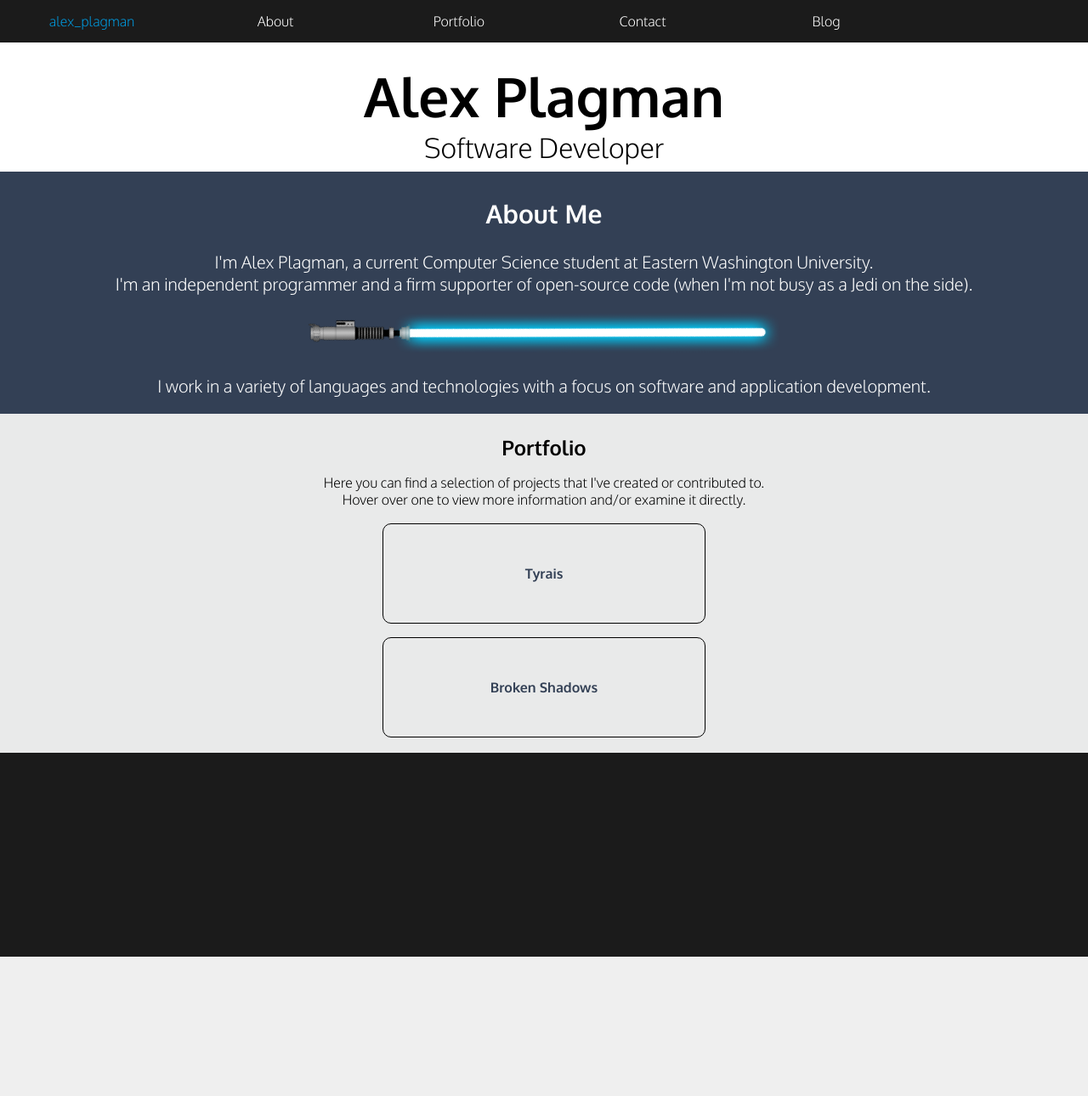
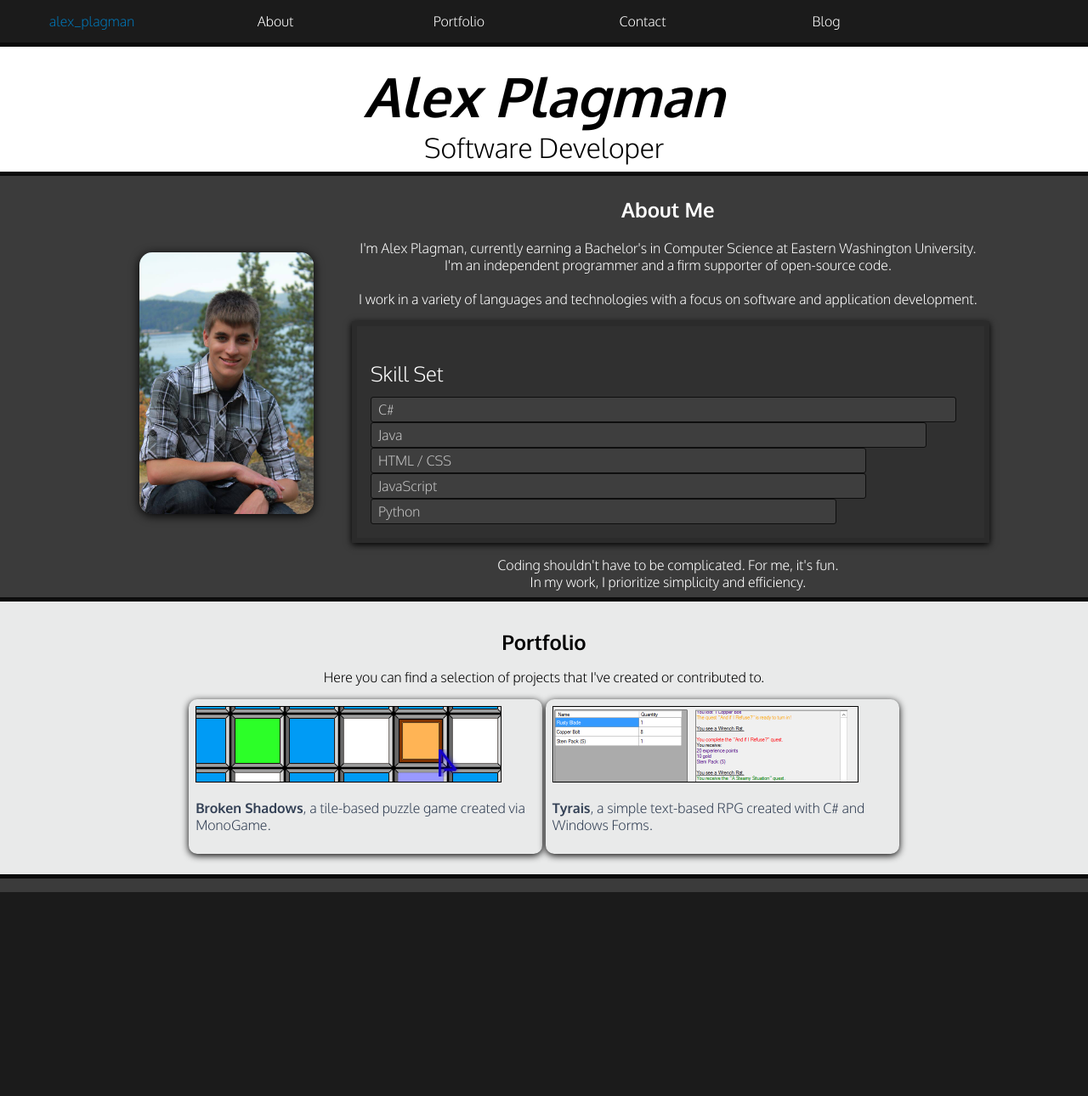
Before and after one commit to natrastellar/website, a web app: file AlexPlagman/index.html in a window 1280 px wide. Shown: the whole page at 85% size. Before the commit the page ends 1126 px from the top, so only its background shows below. Run offline with its HTML, style and script files only (its server is not run), Linux system fonts and the light colour scheme; some libraries are stand-ins or nearby versions.

Commit message:
Main Site v1.1

```diff
--- a/AlexPlagman/blog.html
+++ b/AlexPlagman/blog.html
@@ -14,8 +14,8 @@
                 <li class="navLink"><a href="index.html">Home</a></li>
                 <li class="navLink"><a class="active" href="blog.html">Blog</a></li>
                 <!-- Filler for making the list elements smaller. -->
-                <li id="ignore"></li>
-                <li id="ignore"></li>
+                <li class="ignore"></li>
+                <li class="ignore"></li>
             </ul>
         </header>
         <div id="content">
--- a/AlexPlagman/css/main.css
+++ b/AlexPlagman/css/main.css
@@ -1,34 +1,36 @@
 html{
-    overflow-x: hidden;
     font-family: "Oxygen", sans-serif;
     text-align: center;
 }
 
 body {
     display: block;
+    margin: 0;
     background: #1B1B1B;
+
     color: #000;
-    margin: 0;
 }
 
 /** HEADER **/
 
 header {
     position: fixed;
+    width: 100%;
     height: 50px;
-    width: 100%;
+    border-bottom: 5px solid #0B0B0B;
     background: #1B1B1B;
     z-index: 99;
 }
 
 #menuButton {
+    background: #1B1B1B;
+
     color: #FFF;
-    background-color: #1B1B1B;
     text-align: right;
 }
 
 #brand:hover {
-    color: #09D;
+    color: #0274B3;
 }
 
 #mainNav {
@@ -37,19 +39,20 @@ header {
 
 #mainNav li {
     display: block;
+    padding: 15px 0;
+    background: #1B1B1B;
+
     color: #FFF;
-    background-color: #1B1B1B;
-    padding: 15px 0;
     text-decoration: none;
 
     transition: background-color 0.3s;
 }
 
-#mainNav li:hover:not(#brand):not(#ignore), .active {
-    background-color: #09D;
+#mainNav li:hover:not(#brand):not(.ignore), .active {
+    background-color: #0274B3;
 }
 
-#mainNav li:not(#ignore) {
+#mainNav li:not(.ignore) {
     cursor: pointer;
 }
 
@@ -59,26 +62,31 @@ header {
 
 #mainNav a {
     margin: 0;
+    background: transparent;
+
+    color: white;
     line-height: 50px;
-    color: white;
-    background: transparent;
     text-decoration: none;
 }
 
 /** CONTENT **/
 
 #content {
+    position: relative;
     display: block;
-    position: relative;
     margin: 0;
+    background: #3B3B3B;
     z-index: 2;
+}
+
+section {
+    border-bottom: 5px solid #0B0B0B;
 }
 
 .lead {
     display: block;
-    padding: .25em 0.25em 0;
+    padding: .25em;
     background: #FFF;
-    padding-bottom: .25em;
 
     font-size: 2em;
     font-weight: 300;
@@ -91,21 +99,16 @@ header {
 
 #tagline {
     margin-top: 1em;
+
     font-size: 2em;
     font-weight: 700;
-}
-
-@media all and (max-width: 500px) {
-    .lead {
-        padding-top: 2em;
-        font-size: 1em;
-    }
+    font-style: italic;
 }
 
 #banner {
     display: block;
+    margin-top: 1em;
     padding: 5px 0;
-    margin-top: 1em;
     background: #FFF;
 
     font-size: 1.5em;
@@ -113,135 +116,183 @@ header {
 }
 
 #summary {
-    background: #334055;
+    width: 100%;
+    background: #3B3B3B;
+    padding-bottom: .5em;
+
     color: #fff;
     text-align: center;
-    font-size: 1.25em;
 }
 
-#summary h1 {
+#summary * {
+    display: inline-block;
+    vertical-align: middle;
+}
+
+#self {
+    min-width: 160px;
+    width: 20%;
+    padding: 1em;
+
+    text-align: center;
+}
+
+#self img {
+    width: 80%;
+    border-radius: 15px;
+    box-shadow: 0 2px 12px rgba(0, 0, 0, 1);
+}
+
+#description * {
+    display: block;
+}
+
+#description h1 {
     margin-top: 0;
     padding-top: 1em;
 }
 
-#summary img {
+#description p {
+    margin: 0 .5em;
 }
 
-#summary p {
-    margin-bottom: 0;
-    padding-bottom: 1em;
+#skills {
+    display: block;
+    width: 95%;
+    max-width: 800px;
+    margin: 1em auto;
+    border: 6px solid #2B2B2B;
+    padding: 1em;
+    background: #303030;
+    box-shadow: 0 2px 8px rgba(0, 0, 0, 1);
+
+    text-align: left;
+}
+
+#skills h1 {
+    margin: 0;
+    padding-bottom: .5em;
+    font-weight: normal;
+}
+
+.skillBar {
+    display: block;
+    margin-right: auto;
+    border: 1px solid #000;
+    border-radius: 3px;
+    padding: .25em .5em;
+    background: #444;
+
+    opacity: .7;
+    transition: opacity .5s, background .5s, color .25s;
+}
+
+.skillBar:hover {
+    opacity: 1;
+}
+
+#csharpBar {
+    width: 95%;
+}
+#csharpBar:hover {
+    background: #68217A;
+}
+#javaBar {
+    width: 90%;
+}
+#javaBar:hover {
+    background: #E11F21;
+}
+#cssBar {
+    width: 80%;
+}
+#cssBar:hover {
+    background: #F16529;
+}
+#jsBar {
+    width: 80%;
+}
+#jsBar:hover {
+    background: #FDDA3E;
+    color: #000;
+}
+#pyBar {
+    width: 75%;
+}
+#pyBar:hover {
+    background: #4482B4;
 }
 
 /** PORTFOLIO **/
 
 #portfolio {
-    padding: 0 0.5em;
     position: relative;
+    display: inline-block;
+    width: 100%;
+    margin-bottom: 1em;
+    padding: 0.5em 0;
     background: #E9EAEA;
 }
 
 #portfolio h1 {
+    margin: 0;
     padding-top: 1em;
-    margin: 0;
-}
-
-#gallery {
-    margin: 0 25%;
-    width: 50%;
 }
 
 .galleryItem {
     display: inline-block;
+    width: 400px;
+    margin-bottom: 1em;
+    border-radius: 10px;
+    padding: .5em;
     background: #E9EAEA;
-    border: 1px solid #000;
-    border-radius: 10px;
-    padding: 2em;
-    margin-bottom: 1em;
-    width: 50%;
+    box-shadow: 0 2px 8px rgba(0, 0, 0, 1);
 
     color: #334055;
-    font-weight: bold;
+    cursor: pointer;
     list-style: none;
+    text-align: left;
 
     transition: background .5s, color .25s;
 }
 
 .galleryItem img {
-    display: none;
-    margin-bottom: 1em;
+    width: 358px;
+    height: 88px;
+    border: 1px solid #000;
 }
 
-.galleryItem:hover {
-    color: #FFF;
-    background: #334055;
+.galleryItem span {
+    font-weight: bold;
 }
 
-.galleryItem:hover p span {
-    display: block;
-}
-
-.galleryItem:hover img {
-    display: block;
-}
-
-.galleryItem:hover .githubLink {
-    display: block;
-}
-
-.galleryItem:hover p:after {
-    display: inline;
-    font-weight: normal;
-}
-
-#tyrais:hover p:after {
-    content: "A simple text-based RPG created with C# and Windows Forms.";
-}
-
-#brokenShadows:hover p:after {
-    content: "A tile-based puzzle game created via MonoGame.";
-}
-
-.githubLink {
-    display: none;
-    padding: 1em 0;
-    border: 1px solid #000;
-    border-radius: 6px;
-    background: #E9EAEA;
-    color: #334055;
-
-    font-weight: normal;
-
-    transition: background .5s, color .25s;
-}
-
-.githubLink:hover {
-    background: #2B2B2B;
-    color: #FFF;
-    cursor: pointer;
-}
-
-/*--------------------------------
-FOOTER
---------------------------------*/
-
-footer {
-    width: 100%;
-    height: 240px;
-    overflow: hidden;
-    position: relative;
-    visibility: hidden;
-
+.galItemHover {
+    background: #3B3B3B;
     color: #FFF;
 }
 
+/** FOOTER **/
+
+footer {
+    position: relative;
+    width: 100%;
+    height: 240px;
+
+    color: #FFF;
+
+    overflow: hidden;
+    visibility: hidden;
+}
+
 #footer_banner {
+    position: fixed;
+    bottom: 30px;
     width: 100%;
     height: 200px;
+    padding-bottom: 1.5em;
     background: #1B1B1B;
-    position: fixed;
+
     overflow: hidden;
-    bottom: 30px;
-    padding-bottom: .5em;
 }
 
 #footer_banner > div {
@@ -249,13 +300,18 @@ footer {
     width: 100%;
 }
 
+footer h1 {
+    font-size: 1.5em;
+    padding-top: .5em;
+}
+
 .social {
     position: relative;
     display: inline-block;
+    margin-bottom: 5px;
     border-radius: 6px;
     padding: .5em .25em;
-    margin-bottom: 5px;
-    vertical-align: middle;
+
     text-decoration: none;
 
     transition: background .5s;
@@ -266,10 +322,11 @@ footer {
 }
 
 footer p {
+    position: relative;
     margin: 0;
-    position: relative;
+
+    color: #fff;
     text-align: center;
-    color: #fff;
 }
 
 #gmail:hover {
@@ -284,14 +341,29 @@ footer p {
     background: #0274B3;
 }
 
-#copyright p {
-    display: inline-block;
-    font-size: .9em;
+#copyright {
+    font-size: 0.8em;
 }
 
-/*--------------------------------
-Misc
---------------------------------*/
+/** MISC **/
+
+@media all and (max-width: 500px) {
+    h1 {
+        font-size: 1.25em;
+    }
+    p {
+        font-size: 0.9em;
+    }
+    #tagline {
+        font-size: 1.25em;
+    }
+    .lead p {
+        font-size: 0.8em;
+    }
+    footer h1 {
+        padding-top: 0;
+    }
+}
 
 @keyframes fadeIn {
     0% {
--- a/AlexPlagman/index.html
+++ b/AlexPlagman/index.html
@@ -23,35 +23,49 @@
                 <p>Software Developer</p>
             </section>
             <section id="summary">
-                <h1>About Me</h1>
-                <p>I'm Alex Plagman, a current Computer Science student at Eastern Washington University.<br>
-                    I'm an independent programmer and a firm supporter of open-source code (when I'm not busy as a Jedi on the side).</p>
-                <img src="img/obi.png">
-                <p>I work in a variety of languages and technologies with a focus on software and application development.</p>
+                <div>
+                    <div id="self">
+                        <img src="img/me.jpg">
+                    </div>
+                    <div id="description">
+                        <h1>About Me</h1>
+                        <p>I'm Alex Plagman, currently earning a Bachelor's in Computer Science at Eastern Washington University.<br>
+                        I'm an independent programmer and a firm supporter of open-source code.<br><br>
+                        I work in a variety of languages and technologies with a focus on software and application development.
+                        </p>
+                        <div id="skills">
+                            <h1>Skill Set</h1>
+                            <div id="csharpBar" class="skillBar" langTag="csharp">C#</div>
+                            <div id="javaBar" class="skillBar" langTag="java">Java</div>
+                            <div id="cssBar" class="skillBar" langTag="web">HTML / CSS</div>
+                            <div id="jsBar" class="skillBar" langTag="javascript">JavaScript</div>
+                            <div id="pyBar" class="skillBar" langTag="python">Python</div>
+                        </div>
+                        <p>Coding shouldn't have to be complicated. For me, it's fun.<br>
+                        In my work, I prioritize simplicity and efficiency.<br>
+                        </p>
+                    </div>
+                </div>
             </section>
             <section id="portfolio">
                 <h1>Portfolio</h1>
-                <p>Here you can find a selection of projects that I've created or contributed to.<br>Hover over one to view more information and/or examine it directly.</p>
-                <table id="gallery">
-                    <tr>
-                        <td id="tyrais" class="galleryItem">
-                            <p><span>Tyrais</span></p>
-                            <img src="img/tyrais.png">
-                            <a class="githubLink">View on Github</a>
-                        </td>
-                        <td id="brokenShadows" class="galleryItem">
-                            <p><span>Broken Shadows</span></p>
-                            <img src="img/brokenshadows.png">
-                            <a class="githubLink">View on Github</a>
-                        </td>
-                    </tr>
-                </table>
+                <p>Here you can find a selection of projects that I've created or contributed to.</p>
+                <a id="brokenShadows" class="galleryItem" langTag="csharp">
+                    <div>
+                        <img src="img/brokenshadows.png">
+                        <p><span>Broken Shadows</span>, a tile-based puzzle game created via MonoGame.</p>
+                    </div>
+                </a>
+                <a id="tyrais"  class="galleryItem" langTag="csharp">
+                    <img src="img/tyrais.png">
+                    <p><span>Tyrais</span>, a simple text-based RPG created with C# and Windows Forms.</p>
+                </a>
             </section>
         </div>
         <footer>
             <div id ="footer_banner">
                 <div>
-                    <h2>Contact Me</h2>
+                    <h1>Contact Me</h1>
                     <div>
                         <a id="gmail" class="social" href="mailto:alexplagman@gmail.com">
                             <img src="img/mail.png" height="50px">
@@ -76,6 +90,6 @@
         <script type="text/javascript" src="src/jquery.flexnav.min.js"></script>
         <script src="https://cdnjs.cloudflare.com/ajax/libs/jquery-scrollTo/2.1.0/jquery.scrollTo.min.js"></script>
         <script type="text/javascript" src="src/script.js"></script>
-        <script>$(".flexnav").flexNav({'calcItemWidths': true}); window.onscroll();</script>
+        <script>$(".flexnav").flexNav({'calcItemWidths': true});</script>
     </body>
 </html>
```
Also changed, not shown: AlexPlagman/src/script.js (+37 -14 lines), AlexPlagman/img/brokenshadows.PNG (added), AlexPlagman/img/me.jpg (added), AlexPlagman/img/obi.png (deleted), AlexPlagman/img/tyrais.PNG (added).
